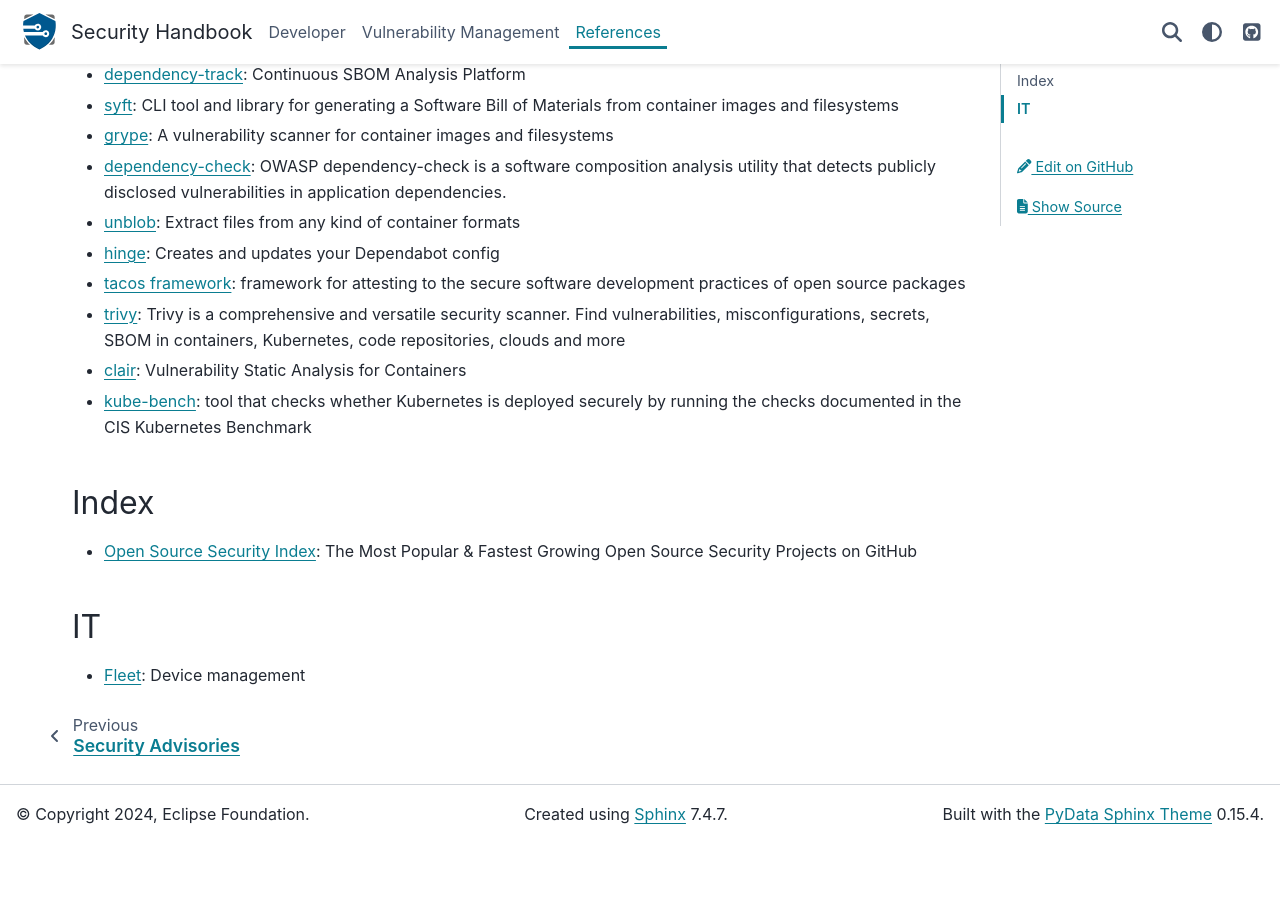
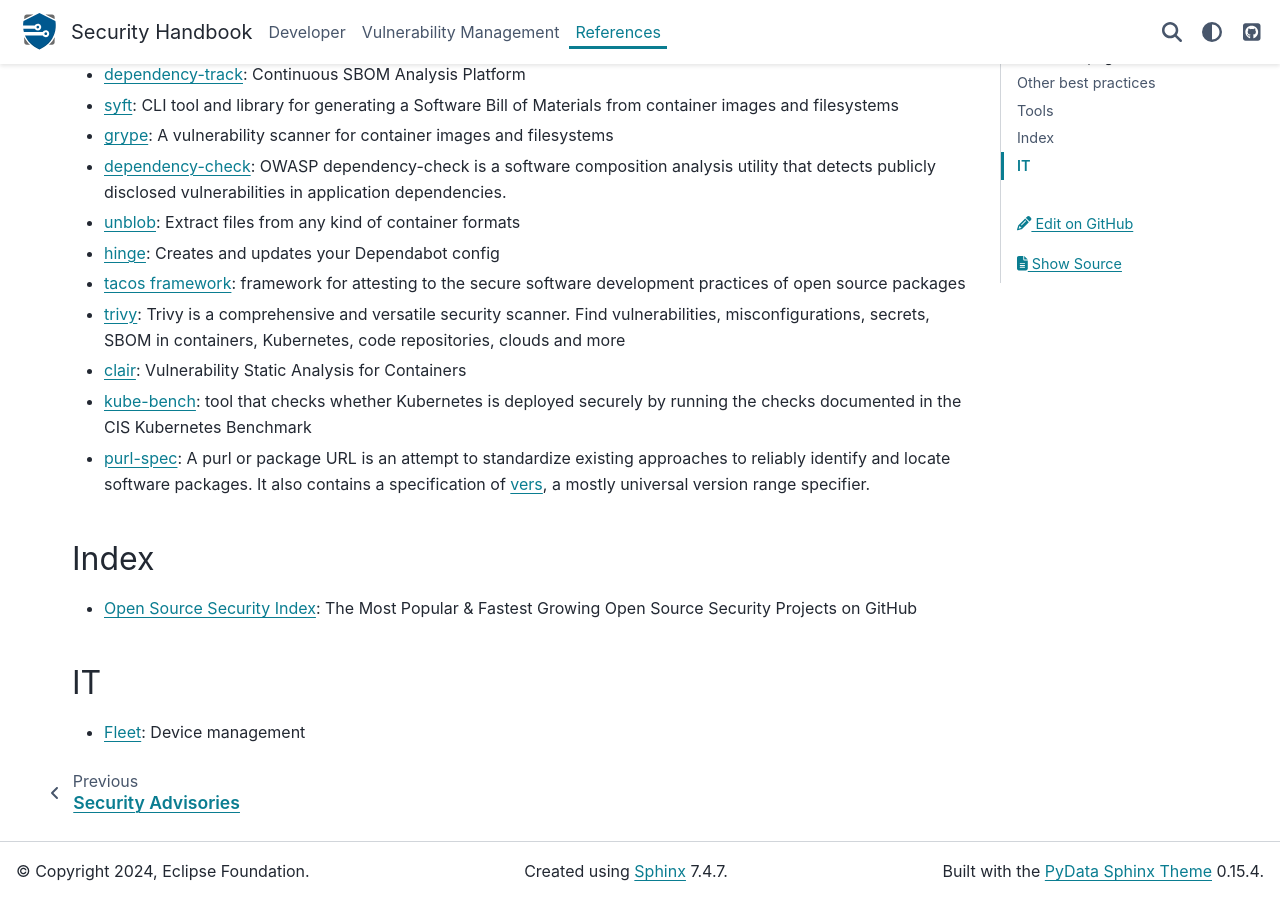
Before and after one commit to eclipse-csi/security-handbook, a Sphinx documentation site: the page built from docs/references/index.md, in a window 1280 px wide and 900 px high, scrolled down 831 px. Built offline with Sphinx 7.4.7 and the PyData theme 0.15.4, drawn with Linux system fonts in a browser that asks for light colours; before the commit the page ends 1675 px from its top, so only the background shows below that.

Commit message:
feat: add link to purl and vers specifications
Signed-off-by: Mikaël Barbero <mikael.barbero@eclipse-foundation.org>

```diff
--- a/docs/references/index.md
+++ b/docs/references/index.md
@@ -36,6 +36,7 @@
 * [trivy](https://github.com/aquasecurity/trivy): Trivy is a comprehensive and versatile security scanner. Find vulnerabilities, misconfigurations, secrets, SBOM in containers, Kubernetes, code repositories, clouds and more
 * [clair](https://github.com/quay/clair): Vulnerability Static Analysis for Containers
 * [kube-bench](https://github.com/aquasecurity/kube-bench): tool that checks whether Kubernetes is deployed securely by running the checks documented in the CIS Kubernetes Benchmark
+* [purl-spec](https://github.com/package-url/purl-spec): A purl or package URL is an attempt to standardize existing approaches to reliably identify and locate software packages. It also contains a specification of [vers](https://github.com/package-url/purl-spec/blob/master/VERSION-RANGE-SPEC.rst), a mostly universal version range specifier.
 
 ## Index
 
```
